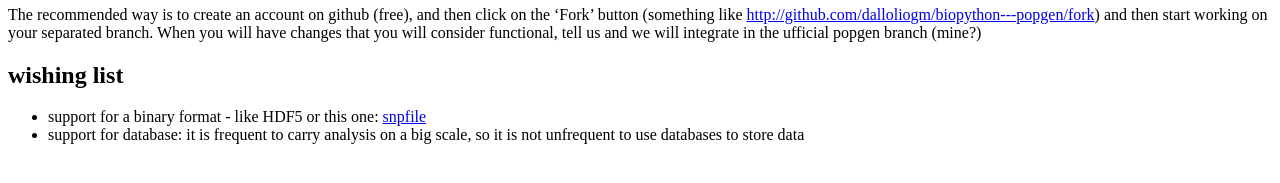
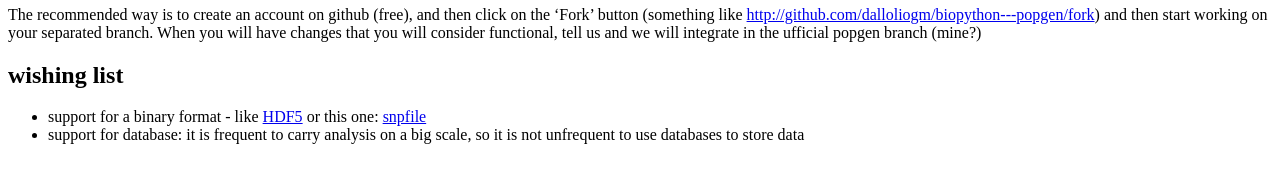
Before and after one commit to biopython/biopython.github.io, a Jekyll site: the page built from wiki/PopGen_dev.md, in a window 1280 px wide. Shown: the part 502-685 px from the top of the page. Built offline with Jekyll 4.4.1, drawn with Linux system fonts in a browser that asks for light colours; part of the change alters nothing that is shown.

Commit message:
/* wishing list */

```diff
--- a/wiki/PopGen_dev.md
+++ b/wiki/PopGen_dev.md
@@ -40,7 +40,8 @@ popgen branch (mine?)
 wishing list
 ------------
 
--   support for a binary format - like HDF5 or this one:
+-   support for a binary format - like [HDF5](http://www.pytables.org)
+    or this one:
     [snpfile](http://lists.open-bio.org/pipermail/biopython/2008-December/004830.html)
 -   support for database: it is frequent to carry analysis on a big
     scale, so it is not unfrequent to use databases to store data
```
Also changed, not shown: 1 other file.
